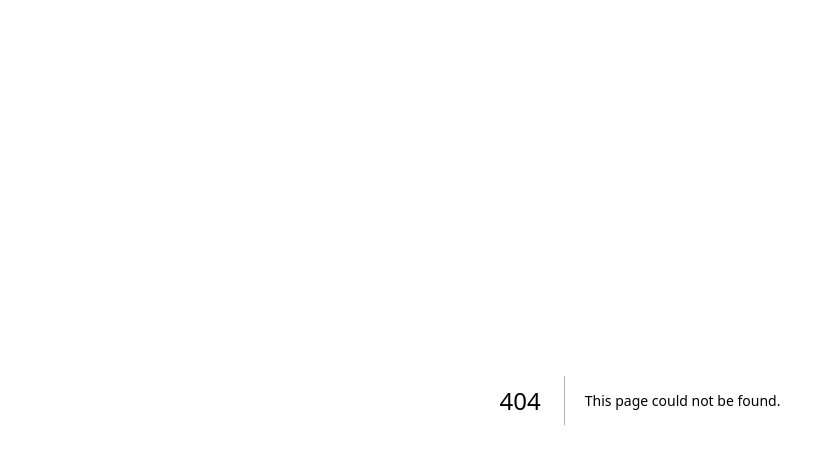
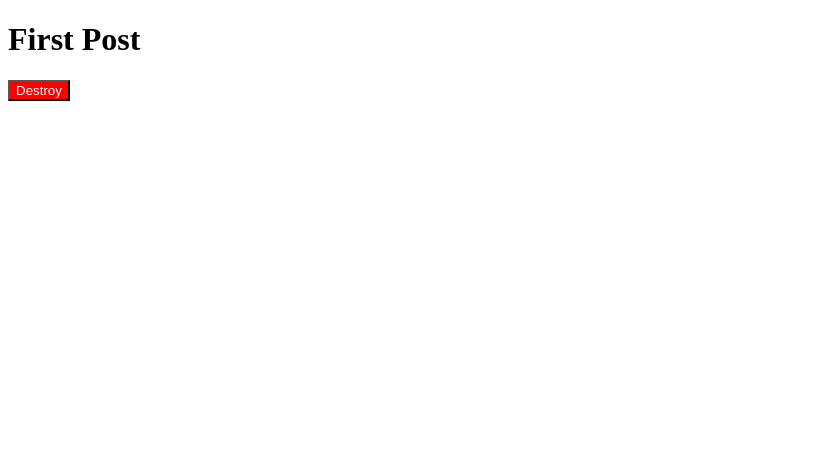
Before and after one commit to finbarmaginn/finbarmaginn2022, a Next.js app: page /posts/first-post in a window 1280 px wide. Before the commit this address had no page. Shown: the top 464 px of the page, without its empty margins (0-835 px from the left). Built offline with nearby package versions, Linux system fonts and the light colour scheme.

Commit message:
component test

```diff
--- /dev/null
+++ b/components/Button/Button.js
@@ -0,0 +1,14 @@
+import styles from './Button.module.css'
+
+export function Button() {
+  return (
+    <button
+      type="button"
+      // Note how the "error" class is accessed as a property on the imported
+      // `styles` object.
+      className={styles.error}
+    >
+      Destroy
+    </button>
+  )
+}
--- /dev/null
+++ b/components/Button/Button.module.css
@@ -0,0 +1,4 @@
+.error {
+    color: white;
+    background-color: red;
+  }
--- /dev/null
+++ b/pages/posts/first-post.js
@@ -0,0 +1,8 @@
+import { Button } from "../../components/Button/Button.js";
+
+export default function FirstPost() {
+    return <div>
+        <h1>First Post</h1>
+        <Button />
+    </div>
+}
```
Also changed, not shown: pages/index.js (+12 -7 lines).
